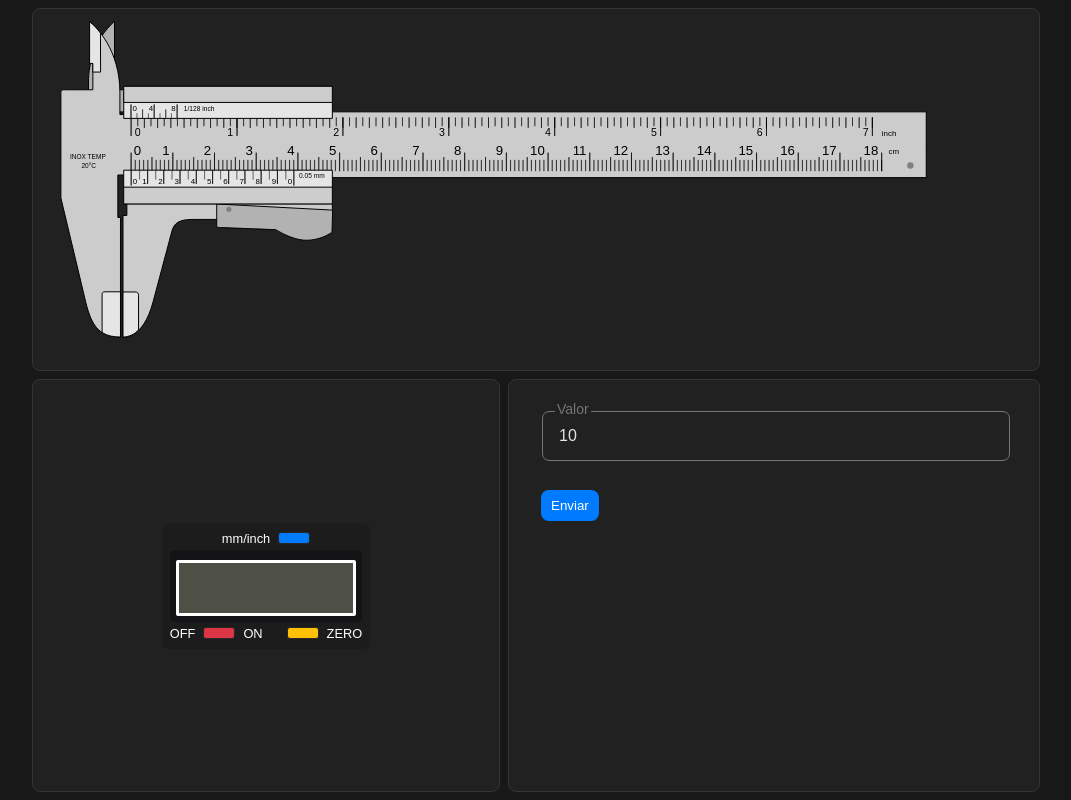
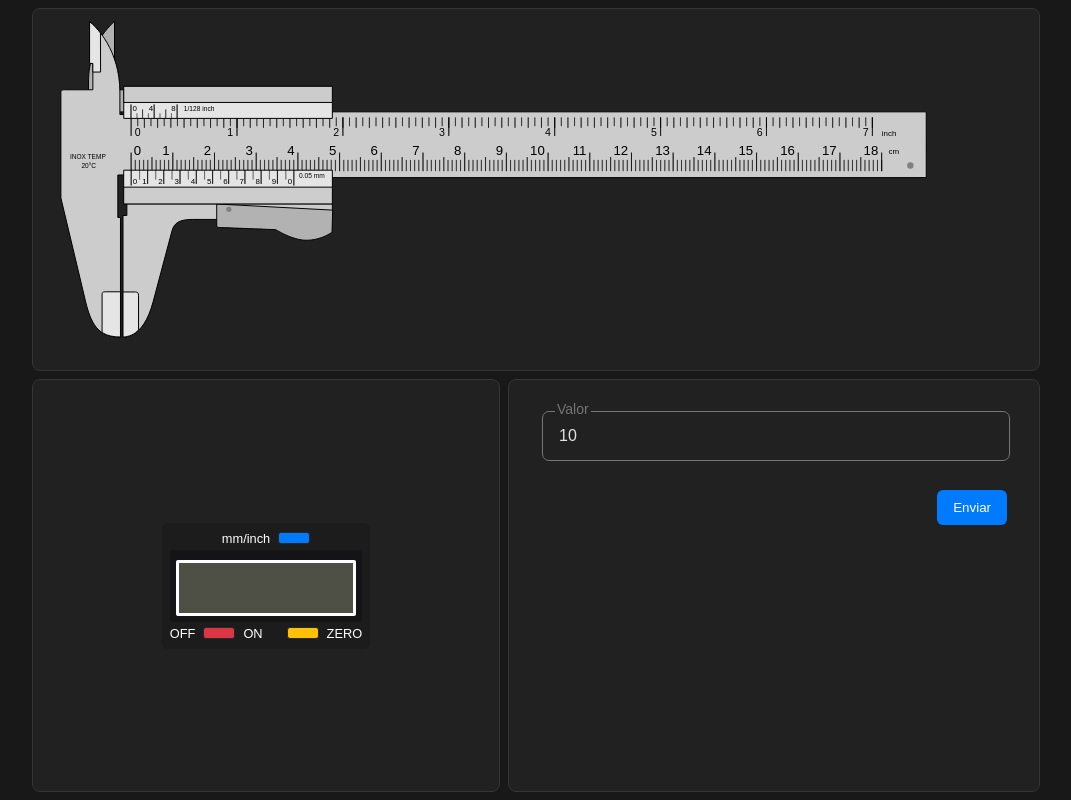
Before and after one commit to lucas458/caliper, a plain HTML site: page index.html in a window 1280 px wide. Shown: the whole page, without its empty margins (104-1175 px from the left). Drawn offline with Linux system fonts and the light colour scheme.

Commit message:
style: Melhorias no botão e alinhar para a direita

```diff
--- a/styles/style.css
+++ b/styles/style.css
@@ -98,13 +98,14 @@ svg {
 button{
     border: none;
     outline: none;
-    border-radius: 8px;
-    padding: 8px 10px;
+    border-radius: 6px;
+    padding: 10px 16px;
     color: #fff;
     cursor: pointer;
+    float: right;
 }
 button:hover{
-    opacity: 0.5;
+    opacity: 0.8;
 }
 
 button:disabled{
```
